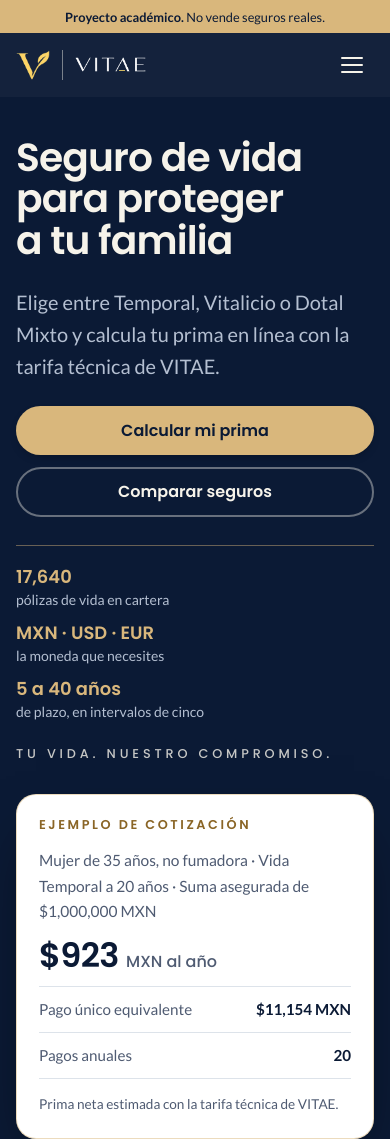
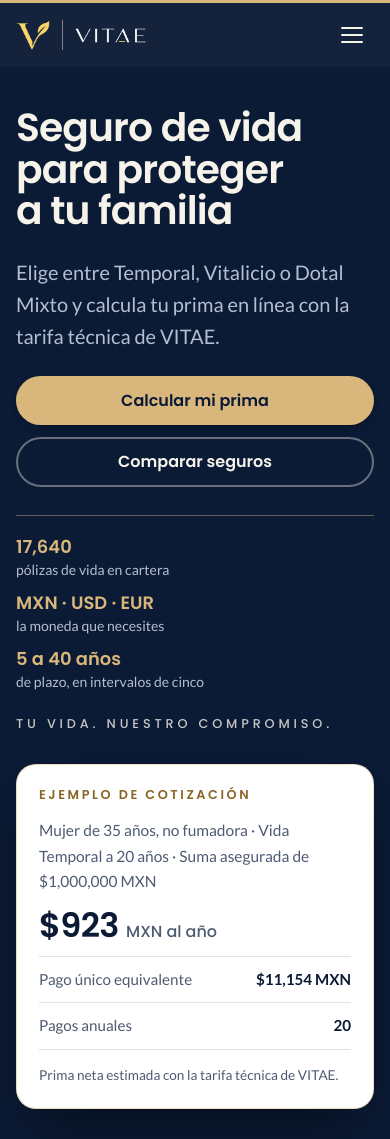
Before and after one commit to vitaeinsurer-lgtm/web-vitae, a plain HTML site: page index.html in a window 390 px wide. Shown: the top 1139 px of the page. Drawn offline with Linux system fonts and the light colour scheme.

Commit message:
Mover el aviso de proyecto académico a Preguntas frecuentes
Se quita el letrero superior; el aviso queda como primera pregunta frecuente, en la nota del cotizador y en el pie. Se mantiene noindex.

```diff
--- a/css/styles.css
+++ b/css/styles.css
@@ -134,18 +134,6 @@ body::before { content: ""; position: fixed; inset: 0 0 auto; height: env(safe-a
   background: color-mix(in srgb, var(--navy) 96%, transparent);
   backdrop-filter: blur(10px); color: var(--on-navy);
   border-top: 3px solid var(--gold);
-}
-.notice {
-  margin: 0; background: var(--gold); color: var(--gold-ink);
-  font: 400 .85rem/1.4 var(--f-body); padding-block: 7px; text-align: center;
-}
-.notice .wrap { display: block; }
-.notice strong { font-weight: 700; }
-.notice-short { display: none; }
-@media (max-width: 600px) {
-  .notice { font-size: .8rem; padding-block: 6px; }
-  .notice-long { display: none; }
-  .notice-short { display: inline; }
 }
 .header-row { display: flex; align-items: center; justify-content: space-between; gap: 16px; min-height: 70px; }
 .brand { display: inline-flex; align-items: center; gap: 12px; text-decoration: none; min-height: 44px; }
--- a/index.html
+++ b/index.html
@@ -23,7 +23,6 @@
   <a class="skip" href="#contenido">Saltar al contenido</a>
 
   <header class="site-header">
-    <p class="notice"><span class="wrap"><strong>Proyecto académico.</strong> <span class="notice-long">VITAE no es una aseguradora autorizada: sus seguros no se pueden contratar y las primas son ilustrativas.</span><span class="notice-short">No vende seguros reales.</span></span></p>
     <div class="wrap header-row">
       <a class="brand" href="#inicio" aria-label="VITAE Seguros de Vida, inicio">
         <img class="brand-v" src="img/vitae-v.png" alt="" width="200" height="175">
@@ -418,6 +417,10 @@
         </header>
         <div class="faq">
           <details>
+            <summary>¿VITAE es una aseguradora real?</summary>
+            <p>No. VITAE Seguros de Vida es un proyecto académico. No es una institución de seguros autorizada por la CNSF y sus productos no están registrados, así que no se pueden contratar. Las primas del cotizador se calculan con la nota técnica del proyecto y son solo ilustrativas.</p>
+          </details>
+          <details>
             <summary>¿Qué pasa si termina el plazo de mi seguro Temporal y sigo con vida?</summary>
             <p>La protección concluye y no hay devolución de primas en la cobertura básica. Si quieres seguir protegido, puedes contratar una nueva póliza; la renovación no es automática y requiere una nueva evaluación.</p>
           </details>
```
